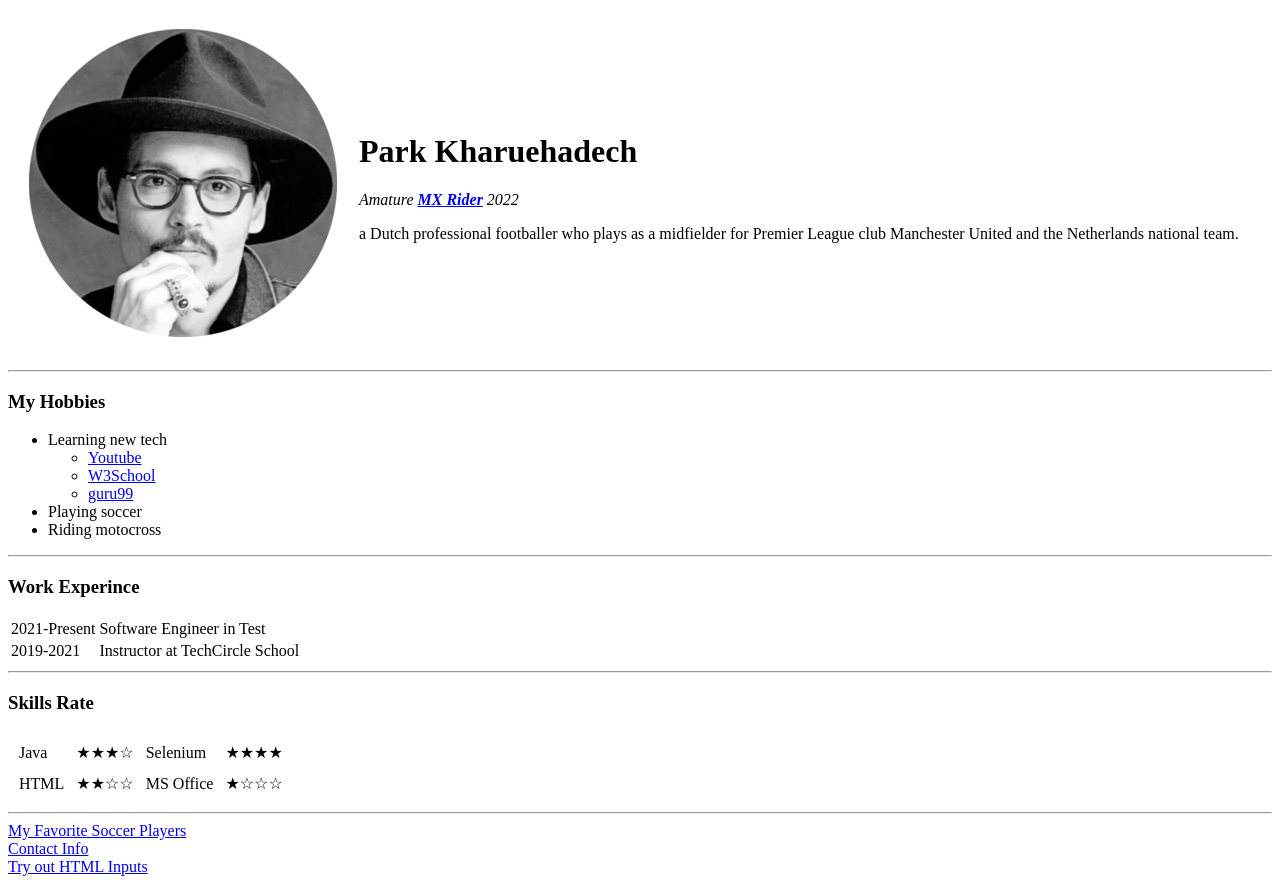
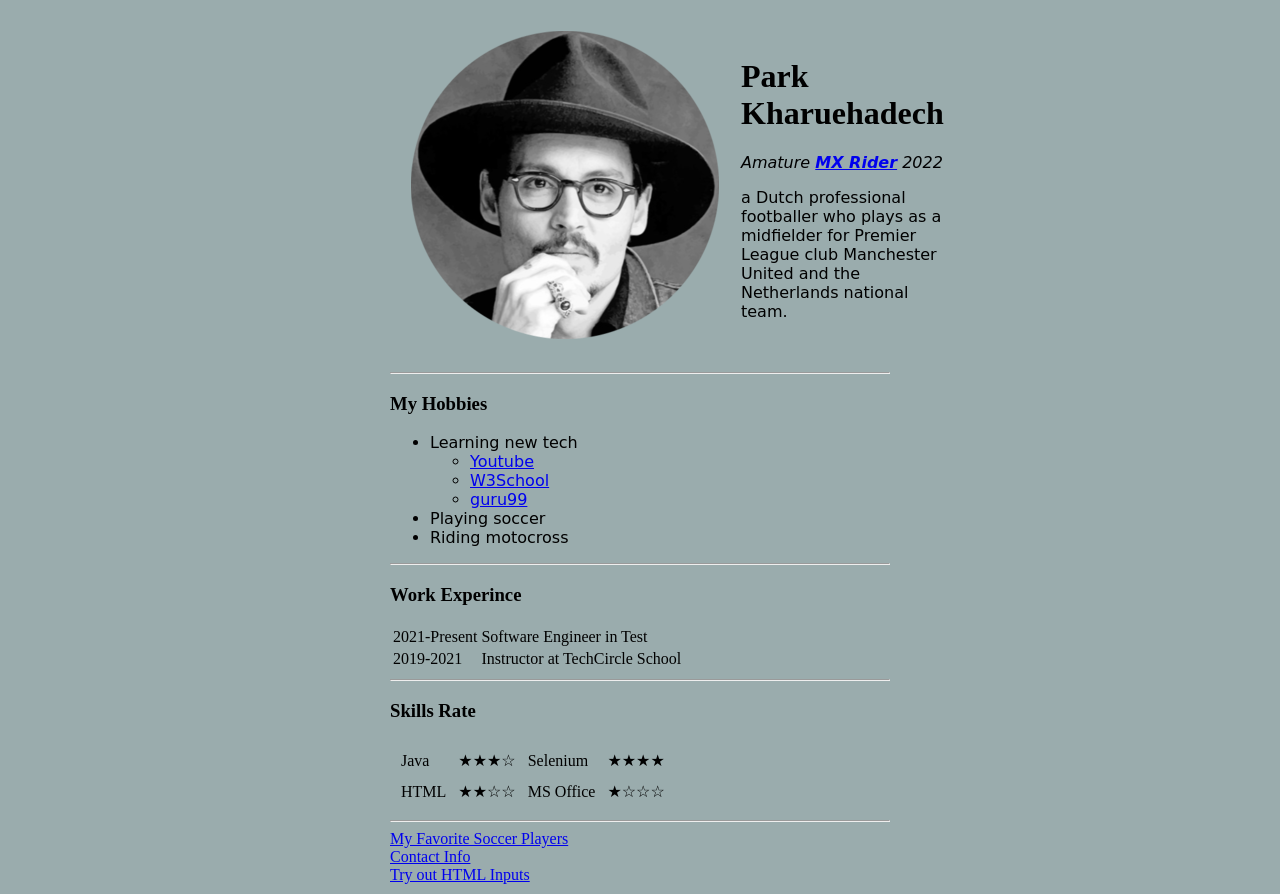
Before and after one commit to prkharueh12/ParkCV, a plain HTML site: page index.html in a window 1280 px wide. Drawn offline with Linux system fonts and the light colour scheme.

Commit message:
Update index.html
added stuff

```diff
--- a/index.html
+++ b/index.html
@@ -1,12 +1,28 @@
 <!DOCTYPE html>
 <html lang="en" dir="ltr">
+
 
 <head>
   <meta charset="utf-8">
   <title>🍩Park Profile</title>
 </head>
 
-<body>
+<style>
+li{
+  font-family: 'Brush Script Mt', cursive;
+}
+  p {
+    font-family: 'Brush Script MT', cursive;
+  }
+
+  .content-wrapper {
+  max-width: 500px;
+  margin: auto;
+  background: rgb(114, 58, 58);
+  padding: 10px;
+}
+  </style>
+<body style="background-color:rgb(154, 172, 173);"class="content-wrapper">
   <table cellspacing = 20>
     <tr>
       <td><img src="images\JD.png" alt="Say what you want google to find you"  /></td>
```
